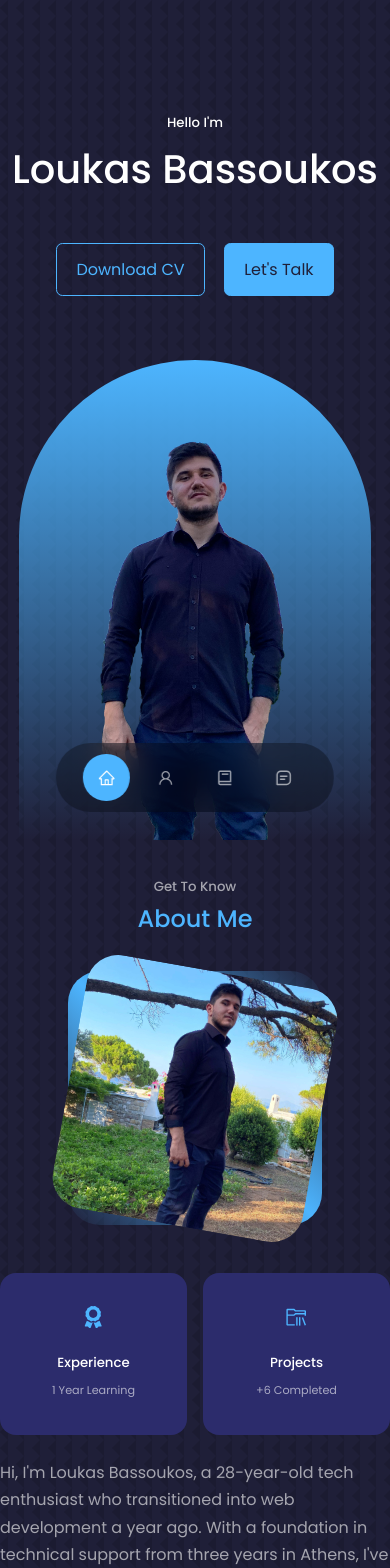
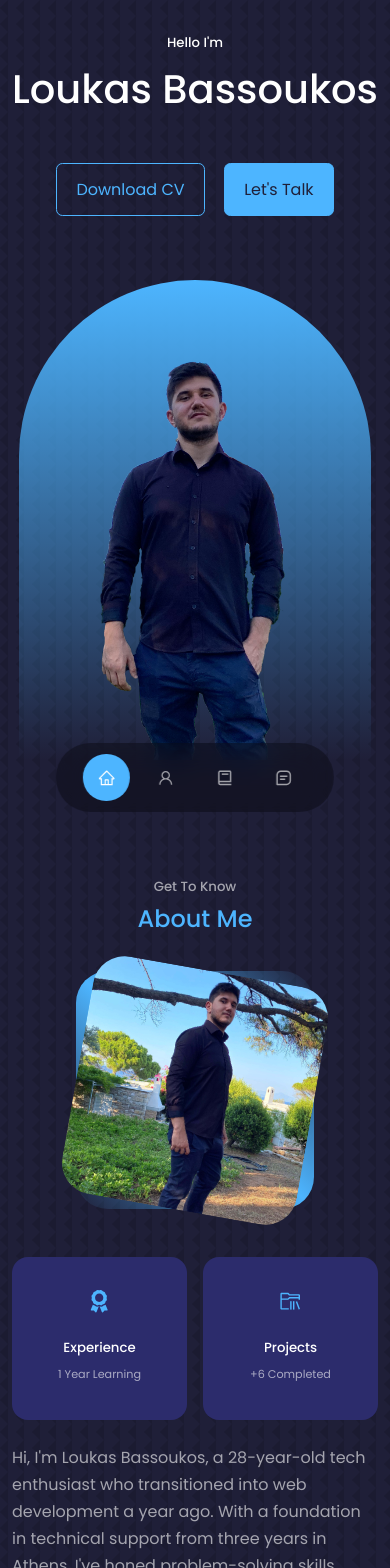
Before and after one commit to sonicnos/portfolio, a React (Create React App) app: page / in a window 390 px wide. Shown: the top 1568 px of the page. Built offline with nearby package versions, Linux system fonts and the light colour scheme.

Commit message:
"style correction correction "

```diff
--- a/src/components/contact/Contact.jsx
+++ b/src/components/contact/Contact.jsx
@@ -1,8 +1,5 @@
 import React from 'react'
 import './contact.css'
-import {MdOutlineEmail} from 'react-icons/md'
-import {RiMessengerLine} from 'react-icons/ri'
-import {BsWhatsapp} from 'react-icons/bs'
 import { useRef } from 'react';
 import emailjs from 'emailjs-com'
 
--- a/src/components/contact/contact.css
+++ b/src/components/contact/contact.css
@@ -16,7 +16,6 @@ form {
 
 input,
 textarea {
-    width: 100%;
     padding: 1.5rem;
     border-radius: 0.5rem;
     background: transparent;
@@ -24,3 +23,9 @@ textarea {
     resize: none;
     color: var(--color-white);
 }
+
+@media screen and (max-width: 600px) {
+    form {
+        width: 90%;
+    }
+}
--- a/src/components/experience/experience.css
+++ b/src/components/experience/experience.css
@@ -33,6 +33,7 @@
 .experience__details {
     display: flex;
     gap: 1rem;
+    justify-content: center;
 }
 
 .experience__details-icon {
--- a/src/components/header/header.css
+++ b/src/components/header/header.css
@@ -1,6 +1,6 @@
 header {
     height: 100vh;
-    padding-top: 7rem;
+    padding-top: 2rem;
     overflow: hidden;
 }
 
@@ -65,10 +65,8 @@ header {
 /* ===================== MEDIA QUERIES (MEDUIM DEVICES) ===================== */
 @media screen and (max-width: 1024px) {
     header{
-        height: 68vh;
+        height: 100vh;
     }
-
-
 }
 
 /* ===================== MEDIA QUERIES (SMALL DEVICES) ===================== */
--- a/src/index.css
+++ b/src/index.css
@@ -63,6 +63,7 @@ h1{
 
 section{
     margin-top: 8rem;
+    padding: 0 0.75rem;
 }
 
 section > h2,
@@ -122,7 +123,7 @@ img{
 /* ===================== MEDIA QUERIES (MEDUIM DEVICES) ===================== */
 @media screen and (max-width: 1024px) {
     .container {
-        /* width: var(--contaner-width-lg); */
+        width: var(--contaner-width-lg);
     }
 
     section {
```
